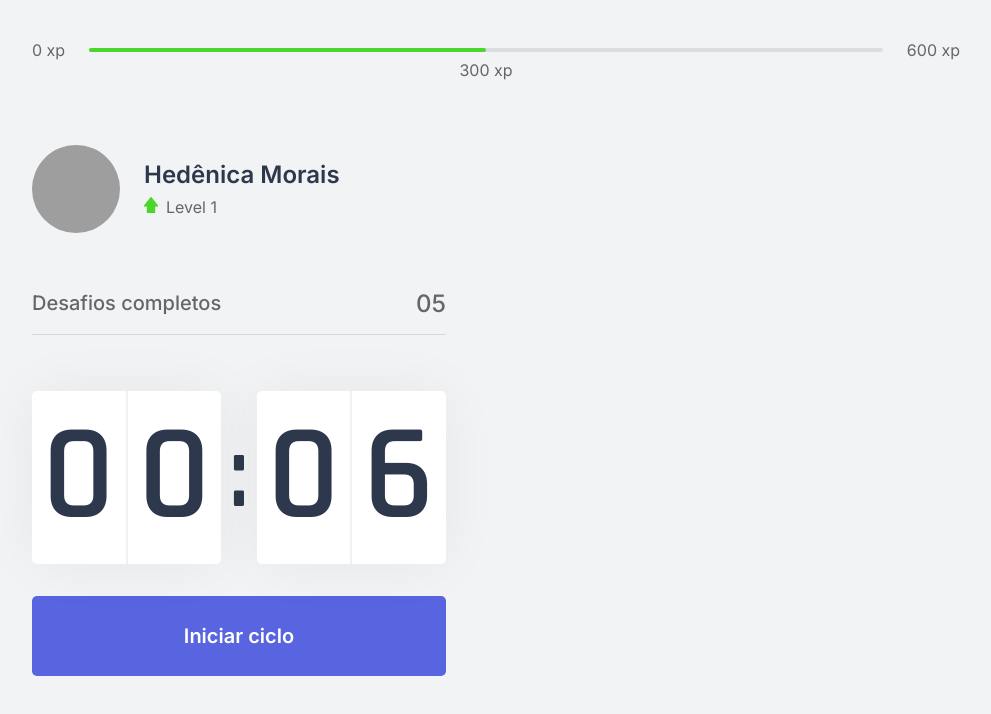
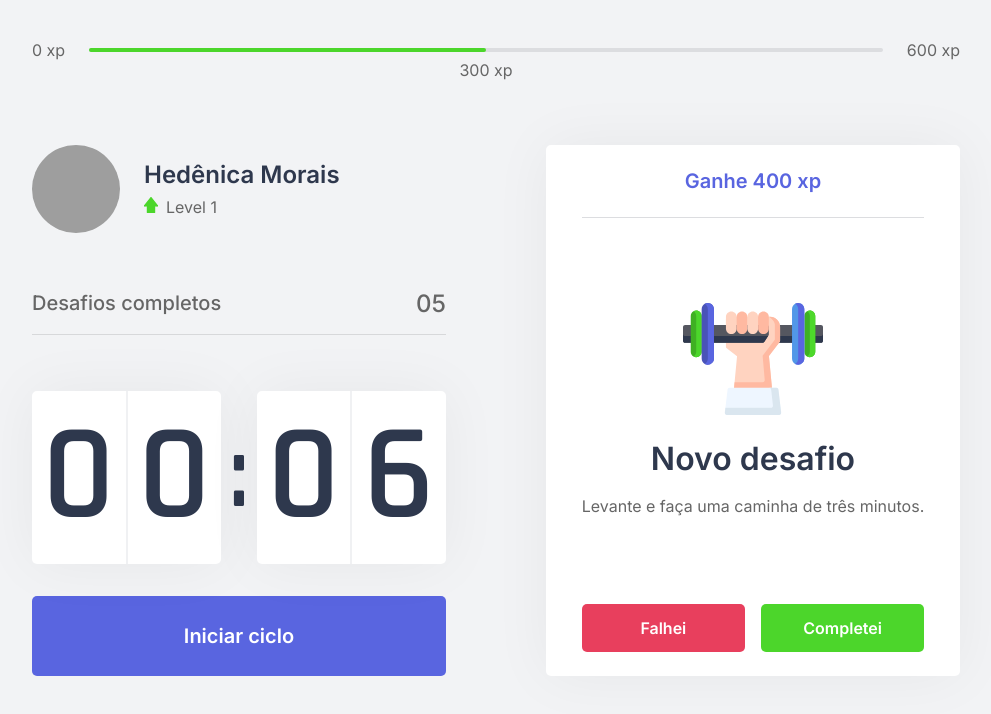
Before and after one commit to hedenica/moveit, a Next.js app: page / in a window 1280 px wide. Shown: the top 714 px of the page, without its empty margins (144-1135 px from the left). Built offline with nearby package versions, Linux system fonts and the light colour scheme; grey boxes are pictures that could not be loaded.

Commit message:
✨  challengeBox component

```diff
--- /dev/null
+++ b/src/components/ChallengeBox.tsx
@@ -0,0 +1,47 @@
+import styles from '../styles/components/ChallengeBox.module.css'
+
+const ChallengeBox = () => {
+  const hasActiveChallenge = true;
+
+  return (
+    <div className={styles.challengeBoxContainer}>
+      { hasActiveChallenge ? (
+        <div className={styles.challengeActive}>
+          <header>Ganhe 400 xp</header>
+          <main>
+            <img src="icons/body.svg" />
+            <strong>Novo desafio</strong>
+            <p>Levante e faça uma caminha de três minutos.</p>
+          </main>
+
+          <footer>
+            <button
+              type="button"
+              className={styles.challengeFailedButton}
+            >
+              Falhei
+            </button>
+            <button
+              type="button"
+              className={styles.challengeSucceededButton}
+            >
+              Completei
+            </button>
+          </footer>
+        </div>
+      ) : (
+        <div className={styles.challengeNotActive}>
+          <strong>
+            Finalize um ciclo para receber um desafio
+          </strong>
+          <div>
+            <img src="icons/level-up.svg" alt="Level up"/>
+            <p> Avance de level completando desafios</p>
+          </div>
+        </div>
+      )}
+    </div>
+  )
+}
+
+export default ChallengeBox
--- a/src/pages/index.tsx
+++ b/src/pages/index.tsx
@@ -1,9 +1,10 @@
+import Head from 'next/head'
+
+import ChallengeBox from '../components/ChallengeBox';
 import CompletedChallenges from '../components/CompletedChallenges';
 import Countdown from '../components/Countdown';
 import ExperienceBar from '../components/ExperienceBar';
 import Profile from '../components/Profile';
-
-import Head from 'next/head'
 
 import styles from '../styles/pages/Home.module.css'
 
@@ -22,6 +23,7 @@ export default function Home() {
           <Countdown />
         </div>
         <div>
+          <ChallengeBox />
         </div>
       </section>
     </div>
--- /dev/null
+++ b/src/styles/components/ChallengeBox.module.css
@@ -0,0 +1,114 @@
+.challengeBoxContainer {
+  height: 100%;
+
+  background: var(--white);
+  border-radius: 5px;
+  box-shadow: 0 0 60px rgba(0, 0, 0, 0.05);
+  padding: 1.5rem 2rem;
+
+  display: flex;
+  flex-direction: column;
+  align-items: center;
+  justify-content: center;
+  text-align: center;
+}
+
+.challengeNotActive {
+  display: flex;
+  flex-direction: column;
+  align-items: center;
+}
+
+.challengeNotActive strong {
+  font-size: 1.5rem;
+  font-weight: 500;
+  line-height: 1.4;
+}
+
+.challengeNotActive div:last-child {
+  display: flex;
+  align-items: center;
+
+}
+
+.challengeNotActive div:last-child img {
+  width: 60px;
+  height: 60px;
+  margin: 2rem 10px;
+}
+
+.challengeNotActive div:last-child p {
+  text-align: left;
+}
+
+.challengeActive {
+  height: 100%;
+
+  display: flex;
+  flex-direction: column;
+}
+
+.challengeActive header {
+  color: var(--blue);
+  font-weight: 600;
+  font-size: 1.25rem;
+  padding: 0 2rem 1.5rem;
+  border-bottom: 1px solid var(--gray-line);
+}
+
+
+.challengeActive main {
+  flex: 1;
+  display: flex;
+  flex-direction: column;
+  align-items: center;
+  justify-content: center;
+}
+
+.challengeActive main strong {
+  font-size: 2rem;
+  font-weight: 600;
+  color: var(--title);
+  margin: 1.5rem 0 1rem;
+}
+
+.challengeActive main p {
+  line-height: 1.5;
+}
+
+.challengeActive footer {
+  display: grid;
+  grid-template-columns: 1fr 1fr;
+  gap: 1rem;
+}
+
+.challengeActive footer button {
+  height: 3rem;
+
+  display: flex;
+  align-items: center;
+  justify-content: center;
+
+  border: 0;
+  border-radius: 5px;
+
+  color: var(--white);
+
+  font-size: 1rem;
+  font-weight: 600;
+
+  transition: filter 0.2s;
+}
+
+
+.challengeActive footer button.challengeFailedButton {
+  background: var(--red);
+}
+
+.challengeActive footer button.challengeSucceededButton {
+  background: var(--green);
+}
+
+.challengeActive footer button:hover {
+  filter: brightness(0.9);
+}
```
